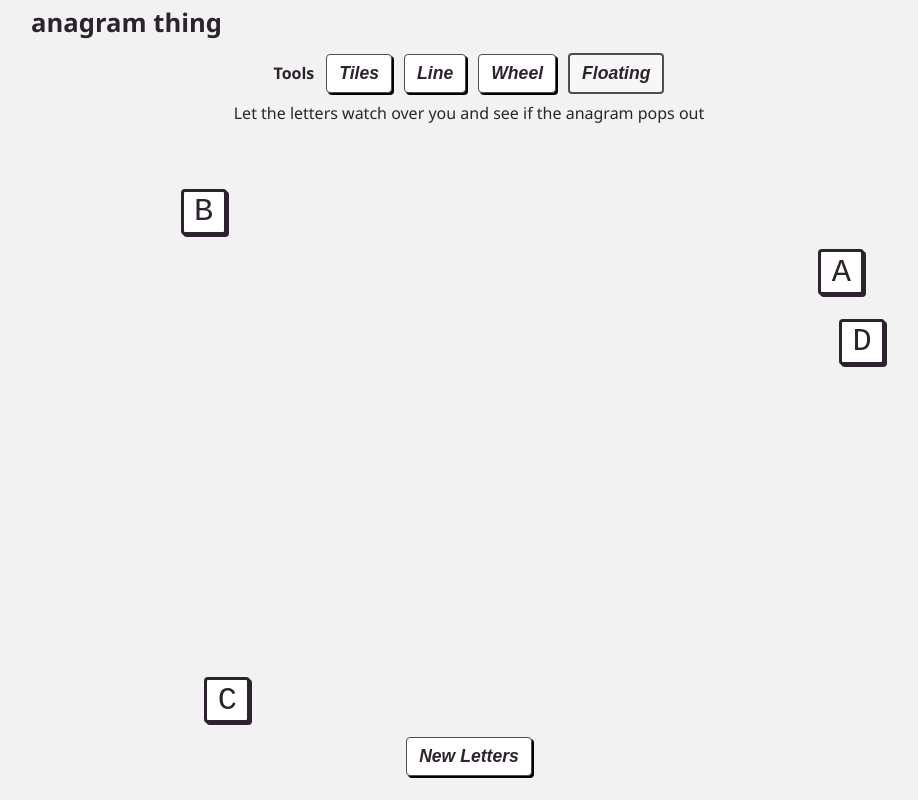
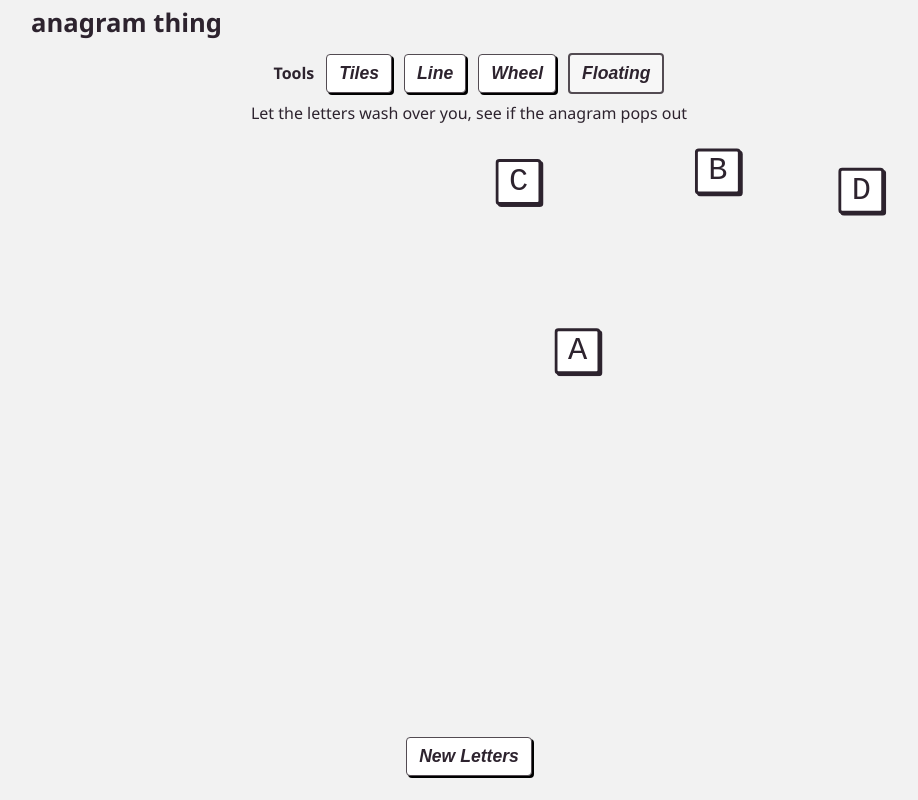
Before and after one commit to akowalz/anagramic, a React (Vite) app: page / in a window 1280 px wide. Shown: the whole page, without its empty margins (171-1089 px from the left). Built offline with nearby package versions, Linux system fonts and the light colour scheme.

Commit message:
fix speed and dir issues

```diff
--- a/src/App.tsx
+++ b/src/App.tsx
@@ -33,7 +33,7 @@ function App() {
     Tiles: "Drag and drop to rearrange letters",
     Line: "Drag to move letters, tap to swap letters",
     Wheel: "Tap to swap letters",
-    Floating: "Let the letters watch over you and see if the anagram pops out",
+    Floating: "Let the letters wash over you, see if the anagram pops out",
   }
 
   function setActionsForTool(tool: Tool, actions: ToolActions) {
--- a/src/FloatingTool/FloatingTool.css
+++ b/src/FloatingTool/FloatingTool.css
@@ -1,17 +1,17 @@
 .floating-tool-container {
-  position: relative;
+  container-type: size;
   width: 100%;
   height: 100%;
   display: flex;
-  flex-direction: column;
   justify-content: center;
   align-items: center;
+  max-height: 450px;
+  position: relative;
+  border-radius: 4px;
 }
 
 .floating-tool-tile {
   width: 40px;
   position: absolute;
-  translate: -50% -50%;
-  transition: top 200ms linear;
-  transition: left 200ms linear;
+  will-change: translate;
 }
--- a/src/FloatingTool/FloatingTool.tsx
+++ b/src/FloatingTool/FloatingTool.tsx
@@ -1,10 +1,6 @@
 import "./FloatingTool.css"
 import { useEffect, useState } from "react"
-import {
-  coordToPosition,
-  positionToStyle,
-  type Coord,
-} from "../lib/coordinate-plane"
+import { type Coord } from "../lib/coordinate-plane"
 
 type Props = {
   letters: string[]
@@ -18,28 +14,38 @@ type FloatingTile = {
 }
 
 function initializeTiles(letters: string[]): FloatingTile[] {
-  return letters.map((letter) => ({
-    letter,
-    coords: { x: Math.random(), y: Math.random() },
-    xDir: Math.random() * 0.1,
-    yDir: Math.random() * 0.1,
-  }))
+  // return [
+  //   { letter: "0,0", coords: { x: 0, y: 0 }, xDir: 0, yDir: 0 },
+  //   { letter: "1,1", coords: { x: 1, y: 1 }, xDir: 0, yDir: 0 },
+  //   { letter: "-1,-1", coords: { x: -1, y: -1 }, xDir: 0, yDir: 0 },
+  //   { letter: "1,-1", coords: { x: 1, y: -1 }, xDir: 0, yDir: 0 },
+  //   { letter: "-1,1", coords: { x: -1, y: 1 }, xDir: 0, yDir: 0 },
+  // ]
+  const SPEED = 0.0
+  return letters.map((letter) => {
+    const angle = Math.random() * Math.PI * 2
+
+    return {
+      letter,
+      coords: { x: Math.random(), y: Math.random() },
+      xDir: Math.cos(angle) * SPEED,
+      yDir: Math.sin(angle) * SPEED,
+    }
+  })
 }
 
 function updateTile(tile: FloatingTile): FloatingTile {
   const updatedTile = { ...tile }
 
-  let newX = tile.coords.x + tile.xDir
-  let newY = tile.coords.y + tile.yDir
+  const newX = tile.coords.x + tile.xDir
+  const newY = tile.coords.y + tile.yDir
 
-  if (newX > 1.0 || newX < -1.0) {
-    newX = tile.coords.x
-    updatedTile.xDir = updatedTile.xDir * -1
+  if (Math.abs(newX) > 1) {
+    updatedTile.xDir *= -1
   }
 
-  if (newY > 1.0 || newY < -1.0) {
-    newY = tile.coords.y
-    updatedTile.yDir = updatedTile.yDir * -1
+  if (Math.abs(newY) > 1) {
+    updatedTile.yDir *= -1
   }
 
   return {
@@ -50,8 +56,18 @@ function updateTile(tile: FloatingTile): FloatingTile {
   }
 }
 
+function coordToTranslate(coord: Coord) {
+  return {
+    translate: `
+      calc((50cqw - 20px) * ${coord.x})
+      calc((50cqh - 20px) * ${-1 * coord.y})
+    `,
+  }
+}
+
 export default function FloatingTool({ letters }: Props) {
   const [tiles, setTiles] = useState<FloatingTile[]>(initializeTiles(letters))
+  const FRAMERATE = 100
 
   useEffect(() => {
     const intervalId = setInterval(() => {
@@ -60,7 +76,7 @@ export default function FloatingTool({ letters }: Props) {
           return updateTile(tile)
         })
       })
-    }, 200)
+    }, FRAMERATE)
 
     return () => {
       clearInterval(intervalId)
@@ -74,7 +90,10 @@ export default function FloatingTool({ letters }: Props) {
           <div
             key={index}
             className="tile floating-tool-tile"
-            style={positionToStyle(coordToPosition(tile.coords))}
+            style={{
+              ...coordToTranslate(tile.coords),
+              transition: `translate ${FRAMERATE}ms linear`,
+            }}
           >
             {tile.letter}
           </div>
```
